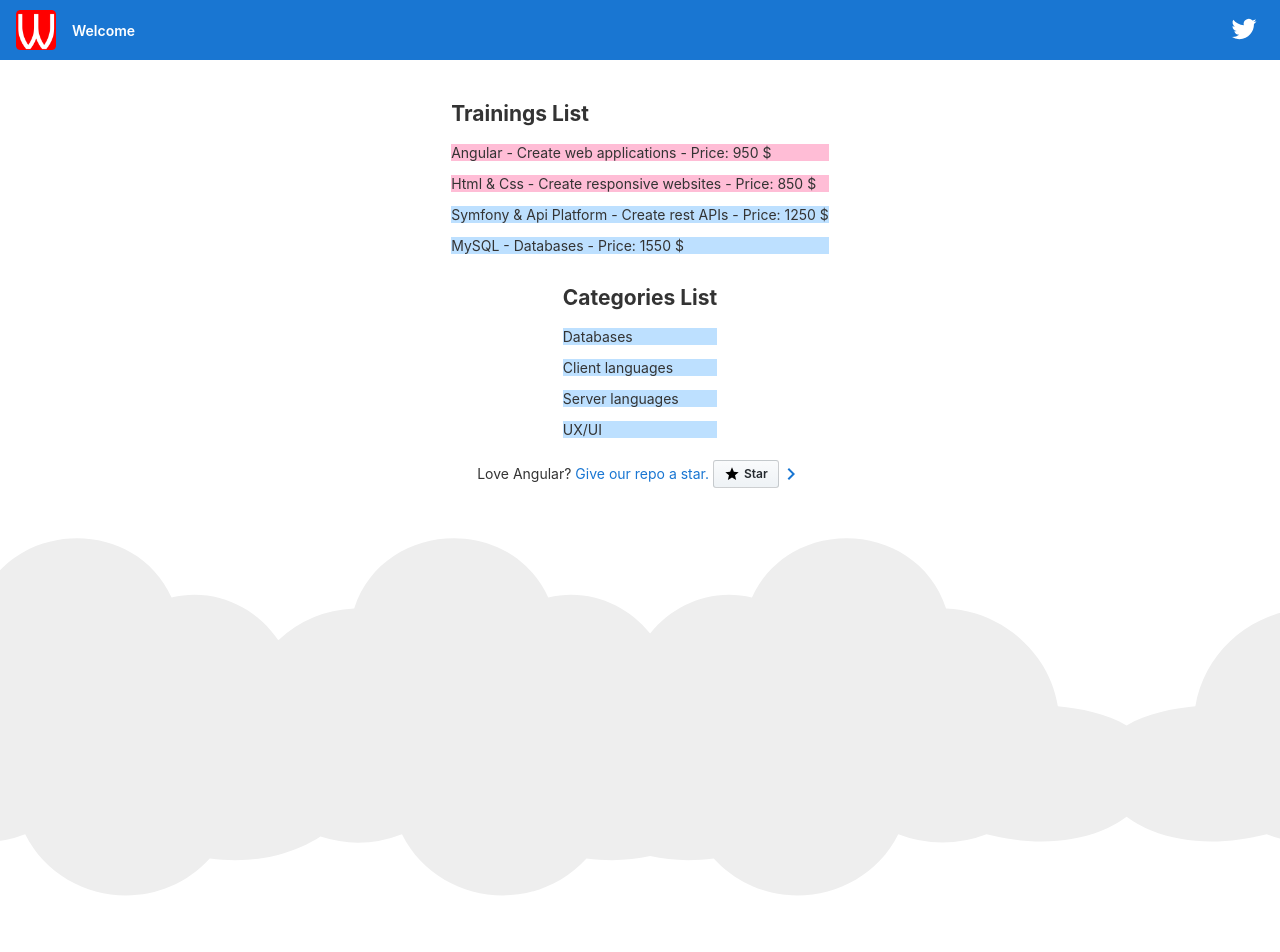
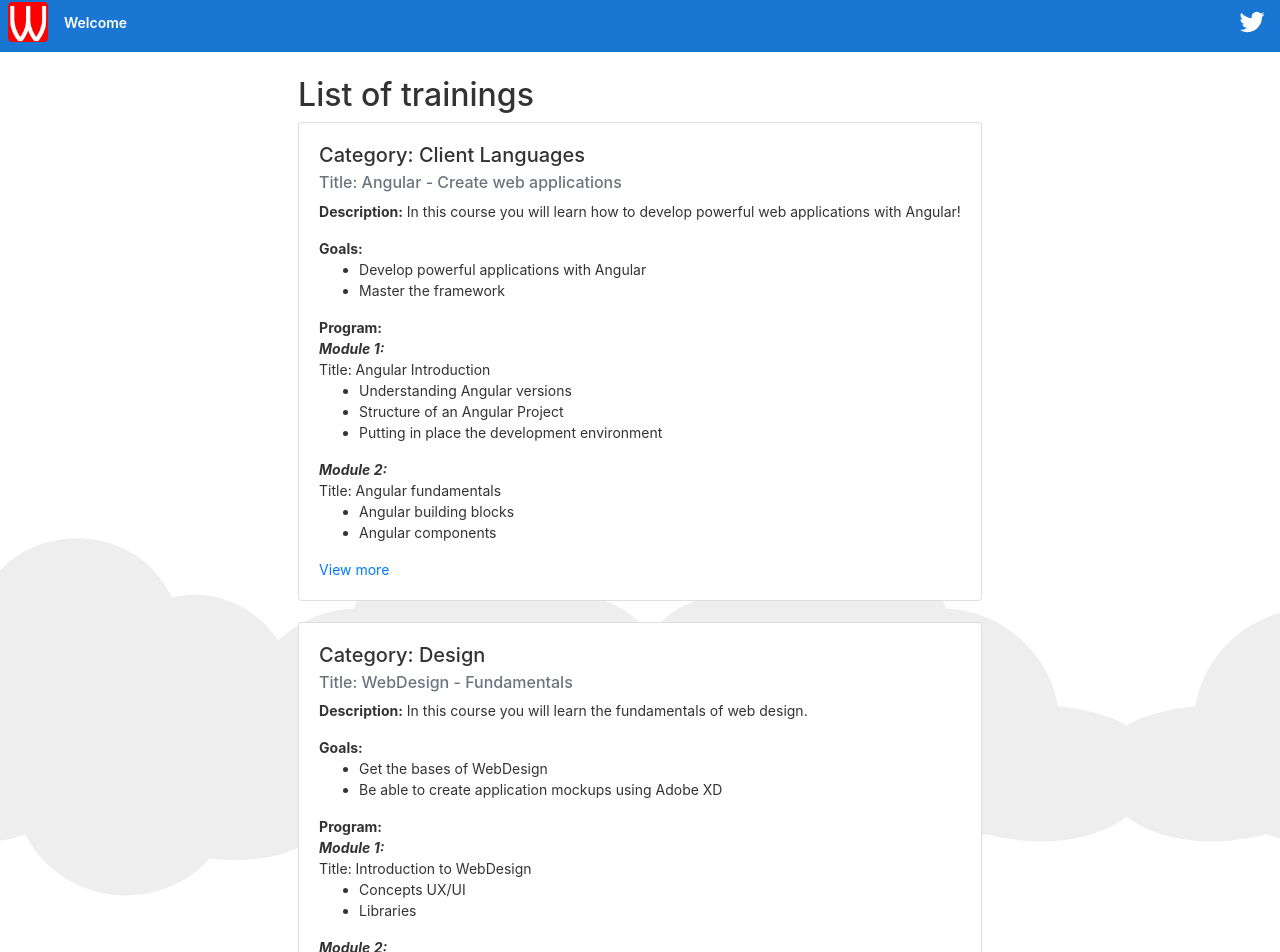
Before and after one commit to webstreet-cie/angular-introduction, an Angular app: page / in a window 1280 px wide. Shown: the top 952 px of the page. Before the commit the page ends 800 px from the top, so only its background shows below. Built offline with nearby package versions, Linux system fonts and the light colour scheme.

Commit message:
Chapter 3 - Correction

```diff
--- a/angular.json
+++ b/angular.json
@@ -24,9 +24,13 @@
               "src/assets"
             ],
             "styles": [
+              "node_modules/bootstrap/dist/css/bootstrap.min.css",
               "src/styles.css"
             ],
-            "scripts": []
+            "scripts": [
+              "node_modules/jquery/dist/jquery.min.js",
+              "node_modules/bootstrap/dist/js/bootstrap.min.js"
+            ]
           },
           "configurations": {
             "production": {
--- a/package.json
+++ b/package.json
@@ -19,6 +19,9 @@
     "@angular/platform-browser": "~8.2.14",
     "@angular/platform-browser-dynamic": "~8.2.14",
     "@angular/router": "~8.2.14",
+    "bootstrap": "^4.4.1",
+    "jquery": "^3.5.1",
+    "popper.js": "^1.16.1",
     "rxjs": "~6.4.0",
     "tslib": "^1.10.0",
     "zone.js": "~0.9.1"
--- a/src/app/app.module.ts
+++ b/src/app/app.module.ts
@@ -1,4 +1,5 @@
-import { TrainingsService } from './trainings/trainings.service';
+import { CategoryService } from './services/category.service';
+import { TrainingService } from './services/training.service';
 import { BrowserModule } from '@angular/platform-browser';
 import { NgModule } from '@angular/core';
 
@@ -17,7 +18,7 @@ import { CategoriesComponent } from './categories/categories.component';
     BrowserModule,
     AppRoutingModule
   ],
-  providers: [TrainingsService],
+  providers: [TrainingService, CategoryService],
   bootstrap: [AppComponent]
 })
 export class AppModule { }
--- a/src/app/categories/categories.component.ts
+++ b/src/app/categories/categories.component.ts
@@ -1,5 +1,6 @@
-import { CategoriesService } from './../categories.service';
 import { Component, OnInit } from '@angular/core';
+import { CategoryService } from '../services/category.service';
+
 
 @Component({
   selector: 'app-categories',
@@ -10,7 +11,7 @@ export class CategoriesComponent implements OnInit {
   title = "Categories List";
   categories;
 
-  constructor(service:CategoriesService)  {
+  constructor(service:CategoryService) {
     this.categories = service.getCategories();
   }
 
--- /dev/null
+++ b/src/app/models/category.model.ts
@@ -0,0 +1,23 @@
+export class Category {
+    constructor(
+        private _id: Number,
+        private _name: String,
+          ) {
+        }
+
+      get id() {
+        return this._id;
+      }
+
+      set id(id) {
+        this._id = id;
+      }
+
+      get name() {
+        return this._name;
+      }
+
+      set name(name) {
+        this._name = name;
+      }
+}
--- /dev/null
+++ b/src/app/models/module.model.ts
@@ -0,0 +1,6 @@
+export interface Module {
+
+       _title: String,
+       _items: String[],
+
+  }
--- /dev/null
+++ b/src/app/services/category.service.ts
@@ -0,0 +1,22 @@
+import { Injectable } from '@angular/core';
+import { Category } from './../models/category.model';
+
+@Injectable()
+export class CategoryService {
+
+  category1 = new Category(1, "Client Languages");
+  category2 = new Category(2,"Server Languages");
+  category3 = new Category(3, "Design");
+  category4 = new Category(4, "Databases");
+
+  getCategories() {
+    let categories = [
+        this.category1,
+        this.category2,
+        this.category3,
+        this.category4,
+      ];
+
+      return categories;
+}
+}
--- /dev/null
+++ b/src/app/services/training.service.ts
@@ -0,0 +1,58 @@
+import { Injectable } from '@angular/core';
+import { Category } from './../models/category.model';
+import {Training} from "../models/training.model";
+import { Module } from './../models/module.model';
+
+@Injectable()
+export class TrainingService {
+
+   trainings: Training[];
+
+
+    getTrainings() {
+        this.trainings = [
+           {
+            category:{id:1,name:"Client Languages"},
+            title:"Angular - Create web applications",
+            description: "In this course you will learn how to develop powerful web applications with Angular!",
+            goals:["Develop powerful applications with Angular", "Master the framework"],
+            practicalWork: "Create an Angular application from A à Z!",
+            pedagogicalMethod: "Web development through practice and presentation of development cases from the real world",
+            durationInHours: 21,
+            reference: "ANG",
+            price: 1400,
+            modules:
+            [
+               {
+                  title:"Angular Introduction",
+                  items:["Understanding Angular versions", "Structure of an Angular Project", "Putting in place the development environment"]
+               },
+               {
+                  title:"Angular fundamentals",
+                  items:["Angular building blocks", "Angular components"]
+               },
+            ]
+
+           },
+           {
+            category:{id:3,name:"Design"},
+            title:"WebDesign - Fundamentals",
+            description: "In this course you will learn the fundamentals of web design.",
+            goals:["Get the bases of WebDesign", "Be able to create application mockups using Adobe XD"],
+            practicalWork: "You will create different web mockups with the software Adobe XD.",
+            pedagogicalMethod:"Presentation of real-world mockups",
+            durationInHours: 21,
+            reference: "WDE",
+            price: 1400,
+            modules:
+            [
+               {title:"Introduction to WebDesign", items:["Concepts UX/UI", "Libraries"]},
+               {title:"Responsive grids", items:["What does Responsive mean?", "Why you should create responsive mock-ups"]},
+            ]
+           }
+
+          ];
+
+          return this.trainings;
+    }
+}
--- a/src/app/trainings/trainings.component.html
+++ b/src/app/trainings/trainings.component.html
@@ -1,7 +1,31 @@
 <h2>{{getTitle()}}</h2>
+     <div *ngFor="let training of trainings">
 
-    <div *ngFor="let training of trainings">
-        <p [ngStyle]="{'background-color':training.category === 'server' ? '#bde0ff' : '#ffbdd6'}">
-            {{training.name}} - Price: {{training.price}} $
-        </p>
-    </div>
+      <div class="card">
+        <div class="card-body">
+          <h5 class="card-title">Category: {{training.category.name}}</h5>
+          <h6 class="card-subtitle mb-2 text-muted">Title: {{training.title}}</h6>
+          <p class="card-text"><strong>Description:</strong> {{training.description}}</p>
+
+            <strong>Goals:</strong>
+            <ul>
+              <li *ngFor="let goal of training.goals">{{goal}}</li>
+             </ul>
+
+             <strong>Program:</strong>
+             <div  *ngFor="let module of training.modules; let i = index;">
+              <strong><em>Module {{i +1}}:</em></strong> <br/>
+              Title: {{module.title}}
+              <ul>
+                <li *ngFor="let item of module.items">{{item}}</li>
+               </ul>
+
+             </div>
+
+
+          <a href="#" class="card-link">View more</a>
+        </div>
+      </div>
+
+      <br/>
+      </div>
--- a/src/app/trainings/trainings.component.ts
+++ b/src/app/trainings/trainings.component.ts
@@ -1,6 +1,9 @@
+import { TrainingService } from '../services/training.service';
+import {Training} from '../models/training.model';
 import { Component, OnInit } from '@angular/core';
-import { TrainingsService } from './trainings.service';
-import { ThrowStmt } from '@angular/compiler';
+
+
+
 
 @Component({
   selector: 'app-trainings',
@@ -8,106 +11,20 @@ import { ThrowStmt } from '@angular/compiler';
   styleUrls: ['./trainings.component.css']
 })
 export class TrainingsComponent implements OnInit {
-  title = "Trainings List"
-  trainings;
-
-  constructor(service:TrainingsService) {
+  title = "List of trainings";
+  //trainings is a table of object Training
+ trainings: Training[];
+  constructor(service:TrainingService) {
     this.trainings = service.getTrainings();
-
+    console.log(this.trainings);
   }
 
-  getTitle(){
+
+  getTitle() {
     return this.title;
   }
 
   ngOnInit() {
-    var message = "Welcome students!";
-    log(message);
-  }
 
-}
-
-function log(message) {
-  console.log(message);
-}
-
-function iteration(){
-  for (let i=0;i<5;i++) {
-    console.log(i);
-  }
-  //console.log("Final Result:" + i);
-}
-
-iteration();
-
-const country = "France";
-//country = "Great-Britain";
-
-const countries = ["France", "Ireland"];
-countries.push("Switzerland");
-
-const towns = {name: "Paris"};
-towns.name = "New-York";
-
-let hello;
-hello = "hello students!";
-hello = true;
-hello = 1;
-
-interface Module {
-  title:string;
-  items: string[];
-}
-
-function createModule(module: Module): {title: string; items:string[]} {
-  return module;
-}
-
-let module1 = createModule(
-  {
-    title: "The basics of HTML",
-    items:["Meta tags","Heading tags", "paragraphs"]
-  }
-);
-
-console.log(module1);
-
-interface Training {
-  display():void;
-}
-
-export class PayingTraining implements Training {
-  constructor(
-    private _title : string,
-    private description : string,
-    private price?: number,
-
-    ) {
-  }
-
-  get title() {
-    return this._title;
-  }
-
-  set title(title) {
-    this._title = title;
-  }
-
-  display(): void {
-    console.log(`Welcome to this training: ${this.title},  ${this.description}, ${this.price} $`);
-  }
-
-  calculatePricePerModule(price,moduleNumber) {
-    let pricePerModule = price / moduleNumber;
-    return pricePerModule;
   }
 }
-
-let angularTraining = new PayingTraining(
-  "Angular - Create Web Applications",
-  "Learn to create web apps with Angular",
-  1490);
-  angularTraining.title = "fake title";
-  angularTraining.display();
-
-  console.log("The price per module is: " + angularTraining.calculatePricePerModule(1490, 7));
```
Also changed, not shown: src/app/models/training.model.ts (added, +22 -0 lines), src/app/services/email.service.ts (added, +9 -0 lines), 1 other file (tests, documents, lock files or other folders).
